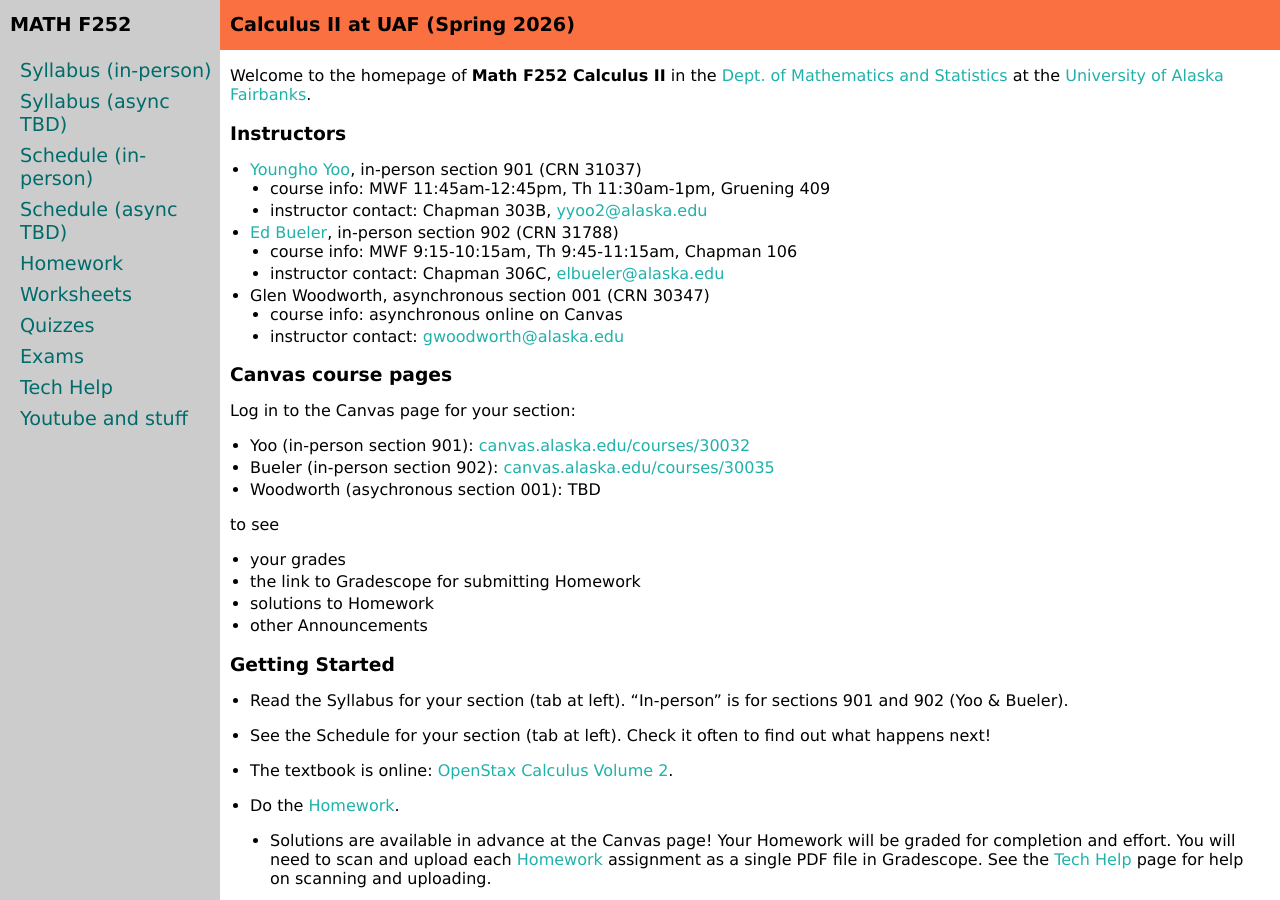
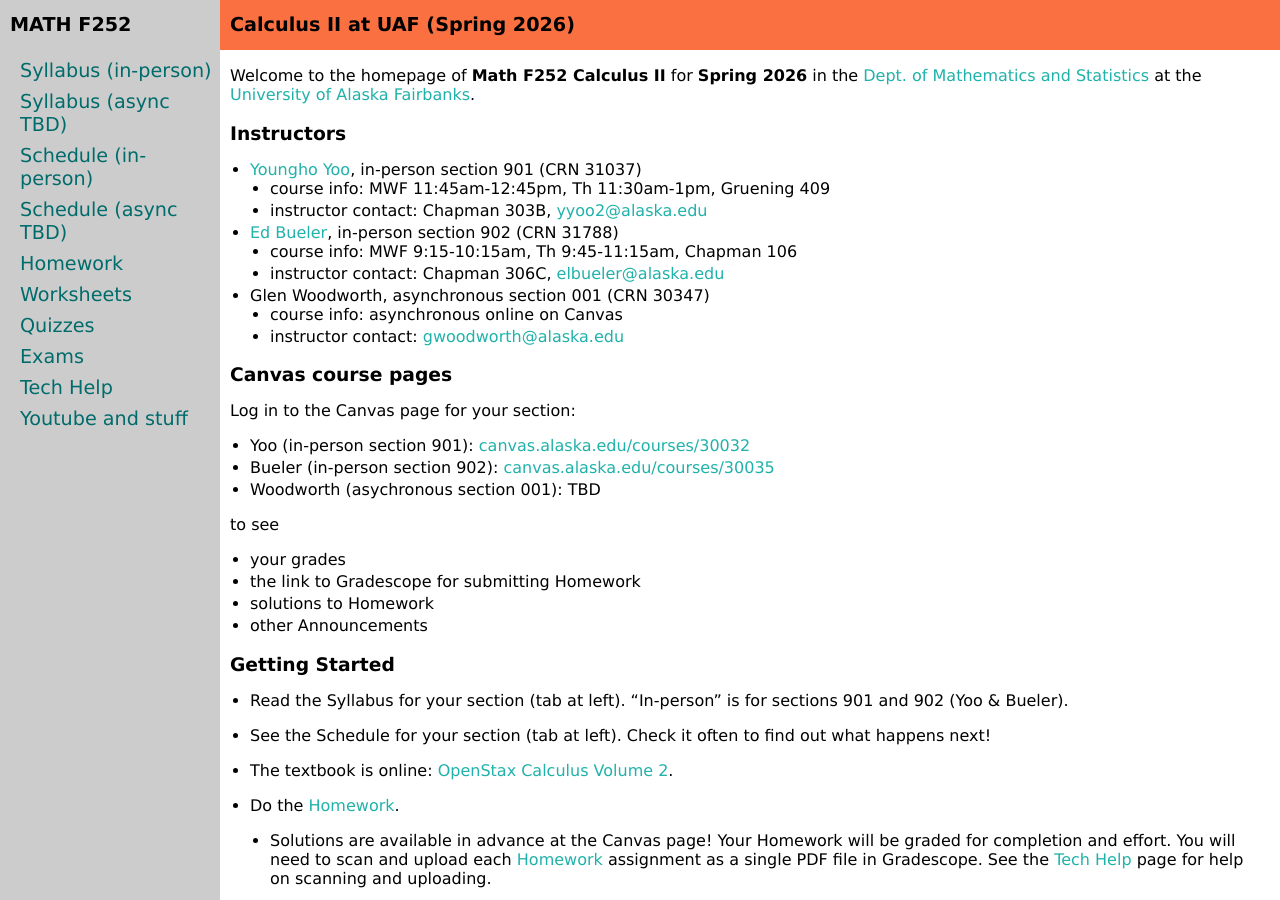
Before and after one commit to uaf-math/calc2, a Jekyll site: the page built from index.md, in a window 1280 px wide and 900 px high. Built offline with Jekyll 4.4.1, drawn with Linux system fonts in a browser that asks for light colours.

Commit message:
better small screen behavior

```diff
--- a/_layouts/course-page.html
+++ b/_layouts/course-page.html
@@ -32,7 +32,7 @@
 <div id="main" class="main-body" onclick="closeNav()">
 <a id="top"></a>
 <div class="page-header hide-small"><a href="index.html">Calculus II at UAF ({{ site.data.general.semester }} {{ site.data.general.year }})</a></div>
-<div class="page-header hide-large"><a href="index.html">MATH F252 Calculus II ({{ site.data.general.semester }} {{ site.data.general.year }})</a></div>
+<div class="page-header hide-large"><a href="index.html">MATH F252 Calculus II</a></div>
 
 <div class="page-content">
     {{ content }}
--- a/index.md
+++ b/index.md
@@ -3,7 +3,7 @@
 title: Math F252 Calculus II at UAF
 ---
 
-Welcome to the homepage of **Math F252 Calculus II** in the [Dept. of Mathematics and Statistics](http://www.uaf.edu/dms/) at the [University of Alaska Fairbanks](http://www.uaf.edu/).
+Welcome to the homepage of **Math F252 Calculus II** for **Spring 2026** in the [Dept. of Mathematics and Statistics](http://www.uaf.edu/dms/) at the [University of Alaska Fairbanks](http://www.uaf.edu/).
 
 ### Instructors
 
```
